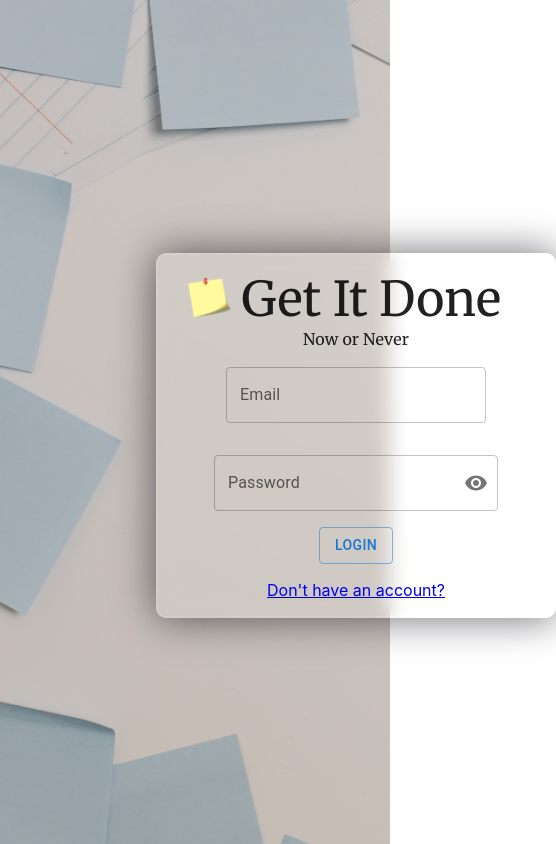
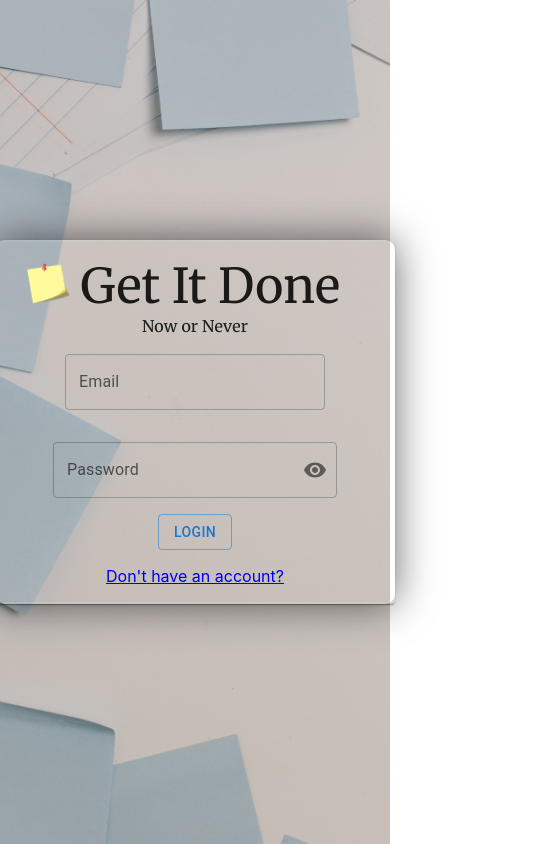
Before and after one commit to Santosh3007/todo-app-frontend, a React (Create React App) app: page /login in a window 390 px wide. Shown: the whole page, 556 px wide, since content can reach past the window. Built offline with nearby package versions, Linux system fonts and the light colour scheme; no server answers.

Commit message:
fix: make UI responsive

```diff
--- a/src/Components/TasksToday.tsx
+++ b/src/Components/TasksToday.tsx
@@ -14,7 +14,7 @@ import { item, subTask } from "../Interfaces";
 import { setCustomSnackbar, setErrorSnackbar } from "../Redux/Misc";
 import { useNavigate } from "react-router-dom";
 
-const compare = (a, b: item) => {
+const compare = (a: item, b: item) => {
   return a.deadline < b.deadline ? -1 : a.deadline > b.deadline ? 1 : 0;
 };
 
@@ -42,6 +42,8 @@ const TasksToday = (props: { type: String }) => {
       } else if (props.type === "overdue") {
         //overdue
         return res < 0;
+      } else {
+        return false;
       }
     })
     .sort(compare);
@@ -81,9 +83,8 @@ const TasksToday = (props: { type: String }) => {
   };
   useEffect(() => {
     getTasks();
+    // eslint-disable-next-line react-hooks/exhaustive-deps
   }, [checked]);
-
-  tasks = tasks;
 
   let allTasks = tasks.map((item) => {
     return {
@@ -92,7 +93,7 @@ const TasksToday = (props: { type: String }) => {
         <div key={item.id}>
           <ListItem>
             <Grid container direction="row" alignItems="center">
-              <Grid item xs={1}>
+              <Grid item xs="auto">
                 <Checkbox
                   defaultChecked={item.completed}
                   onChange={(e) =>
@@ -103,17 +104,22 @@ const TasksToday = (props: { type: String }) => {
                 />
               </Grid>
 
-              <Grid item xs={7.2} display="flex" textAlign="left">
+              <Grid item xs>
                 <Typography variant="body1" textAlign="left">
                   {item.title}
                 </Typography>
               </Grid>
 
-              <Grid item xs={1.9}>
+              <Grid item>
                 {item.tag && (
                   <Paper
                     elevation={2}
-                    style={{ textAlign: "center", padding: "0.3em" }}
+                    style={{
+                      textAlign: "center",
+                      padding: "0.3em",
+                      paddingLeft: "0.7em",
+                      paddingRight: "0.7em",
+                    }}
                     sx={{
                       borderRadius: 8,
                       backgroundColor: "#b4b3b6",
@@ -124,10 +130,11 @@ const TasksToday = (props: { type: String }) => {
                 )}
               </Grid>
 
-              <Grid item xs textAlign="right">
+              <Grid item>
                 <Typography
                   variant="body2"
                   color={props.type === "overdue" ? "red" : "text.secondary"} //To check if Task is overdue
+                  style={{ marginLeft: "0.5em", marginRight: "0.5em" }}
                 >
                   {dateFormatter(item.deadline)}
                 </Typography>
--- a/src/Routes/Login.tsx
+++ b/src/Routes/Login.tsx
@@ -75,23 +75,21 @@ const Login = () => {
   };
   return (
     <>
-      <Grid
-        container
-        spacing={0}
-        alignItems="center"
+      <div
         style={{
           minHeight: "100vh",
-          minWidth: "100%",
+          alignItems: "center",
           display: "flex",
           justifyContent: "center",
           backgroundImage: `url(${background})`,
           backgroundPosition: "center",
           backgroundRepeat: "no-repeat",
           backgroundSize: "cover",
-          backgroundColor: "black",
+          backdropFilter: "blur(10px)",
+          backgroundColor: "white",
         }}
       >
-        <Paper>
+        <Paper style={{ background: "space" }}>
           <form onSubmit={handleSubmit} id="task_form">
             <Grid
               container
@@ -100,17 +98,14 @@ const Login = () => {
               alignItems="center"
               justifyContent="center"
               style={{
-                backgroundColor: "rgba(255,255,255,0.13)",
                 height: "auto",
                 width: "400px",
-                position: "absolute",
                 top: "30%",
                 left: "40%",
                 borderRadius: "10px",
-                backdropFilter: "blur(10px)",
+                background: "inherit",
                 border: "2px solid rgba(255,255,255,0.1)",
                 paddingTop: "1rem",
-                // padding: "50px 35px",
                 boxShadow: "0 0 40px rgba(8,7,16,0.6)",
               }}
             >
@@ -196,7 +191,7 @@ const Login = () => {
             </Grid>
           </form>
         </Paper>
-      </Grid>
+      </div>
     </>
   );
 };
--- a/src/Routes/SignUp.tsx
+++ b/src/Routes/SignUp.tsx
@@ -69,23 +69,21 @@ const SignUp = () => {
   };
   return (
     <>
-      <Grid
-        container
-        spacing={0}
-        alignItems="center"
+      <div
         style={{
           minHeight: "100vh",
-          minWidth: "100%",
+          alignItems: "center",
           display: "flex",
           justifyContent: "center",
           backgroundImage: `url(${background})`,
           backgroundPosition: "center",
           backgroundRepeat: "no-repeat",
           backgroundSize: "cover",
-          backgroundColor: "black",
+          backdropFilter: "blur(10px)",
+          backgroundColor: "white",
         }}
       >
-        <Paper>
+        <Paper style={{ background: "space" }}>
           <form onSubmit={handleSubmit} id="task_form">
             <Grid
               container
@@ -94,17 +92,14 @@ const SignUp = () => {
               alignItems="center"
               justifyContent="center"
               style={{
-                backgroundColor: "rgba(255,255,255,0.13)",
                 height: "auto",
                 width: "400px",
-                position: "absolute",
                 top: "30%",
                 left: "40%",
                 borderRadius: "10px",
-                backdropFilter: "blur(10px)",
+                background: "inherit",
                 border: "2px solid rgba(255,255,255,0.1)",
                 paddingTop: "1rem",
-                // padding: "50px 35px",
                 boxShadow: "0 0 40px rgba(8,7,16,0.6)",
               }}
             >
@@ -226,7 +221,7 @@ const SignUp = () => {
             </Grid>
           </form>
         </Paper>
-      </Grid>
+      </div>
     </>
   );
 };
```
